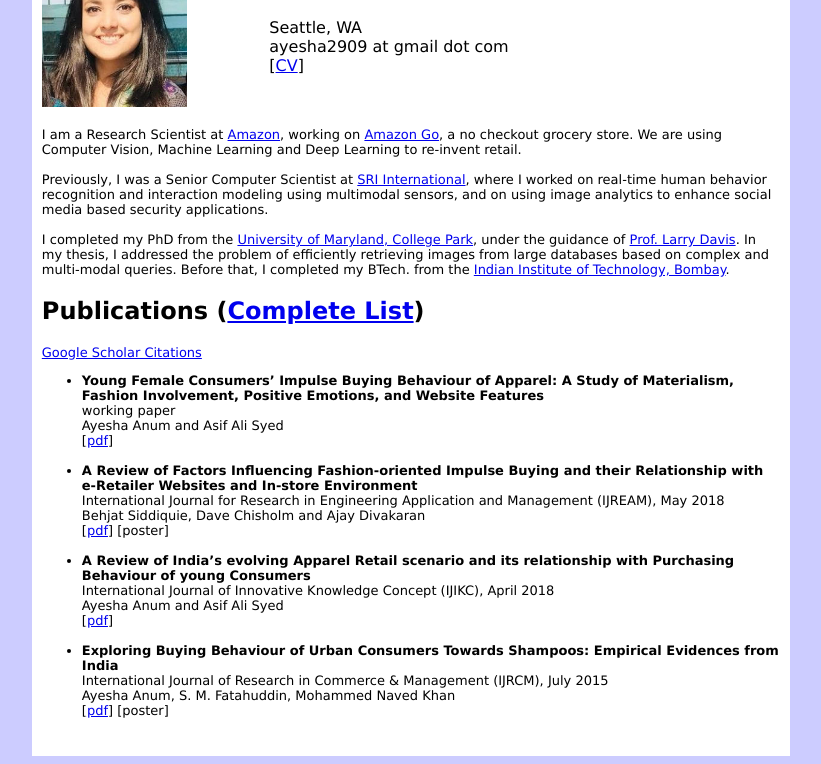
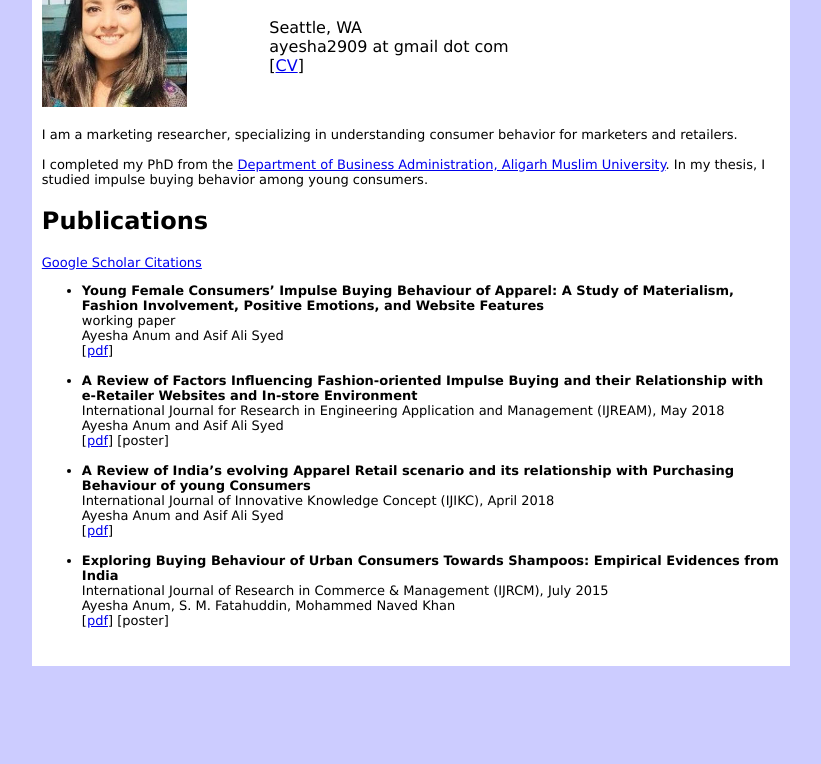
Before and after one commit to ayeshaanum/ayeshaanum.github.io, a plain HTML site: page index.html in a window 1280 px wide. Shown: the part 59-823 px from the top of the page, without its empty margins (229-1050 px from the left). After the commit the page ends 800 px from the top, so only its background shows below. Drawn offline with Linux system fonts and the light colour scheme.

Commit message:
Update index.html

```diff
--- a/index.html
+++ b/index.html
@@ -28,18 +28,14 @@
     <td width="100%" valign="top" bgcolor="FFFFFF">
 
     <font size="2" face="Verdana">
-    I am a Research Scientist at <a href="http://www.amazon.com/">Amazon</a>, working on <a href="https://www.amazon.com/b?node=16008589011">Amazon Go</a>, a no checkout grocery store. We are using Computer Vision, Machine Learning and Deep Learning to re-invent retail.<br><br>
+    I am a marketing researcher, specializing in understanding consumer behavior for marketers and retailers.<br><br>
 
-    Previously, I was a Senior Computer Scientist at <a href="http://www.sri.com/">SRI International</a>, where I worked on real-time human behavior recognition and interaction modeling using multimodal sensors, and on
-using image analytics to enhance social media based security applications. <br><br>
-
-    I completed my PhD from the <a href="http://www.cs.umd.edu">University of Maryland, College Park</a>, under the guidance of <a href="http://www.cs.umd.edu/~lsd">Prof. Larry Davis</a>. In my thesis, I addressed the problem of efficiently retrieving images from large databases based on complex and multi-modal queries. Before that, I completed my
-BTech. from the <a href="http://www.cse.iitb.ac.in">Indian Institute of Technology, Bombay</a>.
+    I completed my PhD from the <a href="https://www.amu.ac.in/departmentpage.jsp?did=44">Department of Business Administration, Aligarh Muslim University</a>. In my thesis, I studied impulse buying behavior among young consumers.
     </font>
 
     <br>
 
-    <h2 style="font-family:verdana">Publications (<a href="publications.html">Complete List</a>)</h2>
+    <h2 style="font-family:verdana">Publications</h2>
 
     <font size="2" face="Verdana">
 
@@ -55,7 +51,7 @@ BTech. from the <a href="http://www.cse.iitb.ac.in">Indian Institute of Technolo
 
     <li><b>A Review of Factors Influencing Fashion-oriented Impulse Buying and their Relationship with e-Retailer Websites and In-store Environment</b><br>
     International Journal for Research in Engineering Application and Management (IJREAM), May 2018<br>
-    Behjat Siddiquie, Dave Chisholm and Ajay Divakaran<br>
+    Ayesha Anum and Asif Ali Syed<br>
     [<a href="papers/ICMI15.pdf">pdf</a>]
     [poster]
     </li><br>
```
